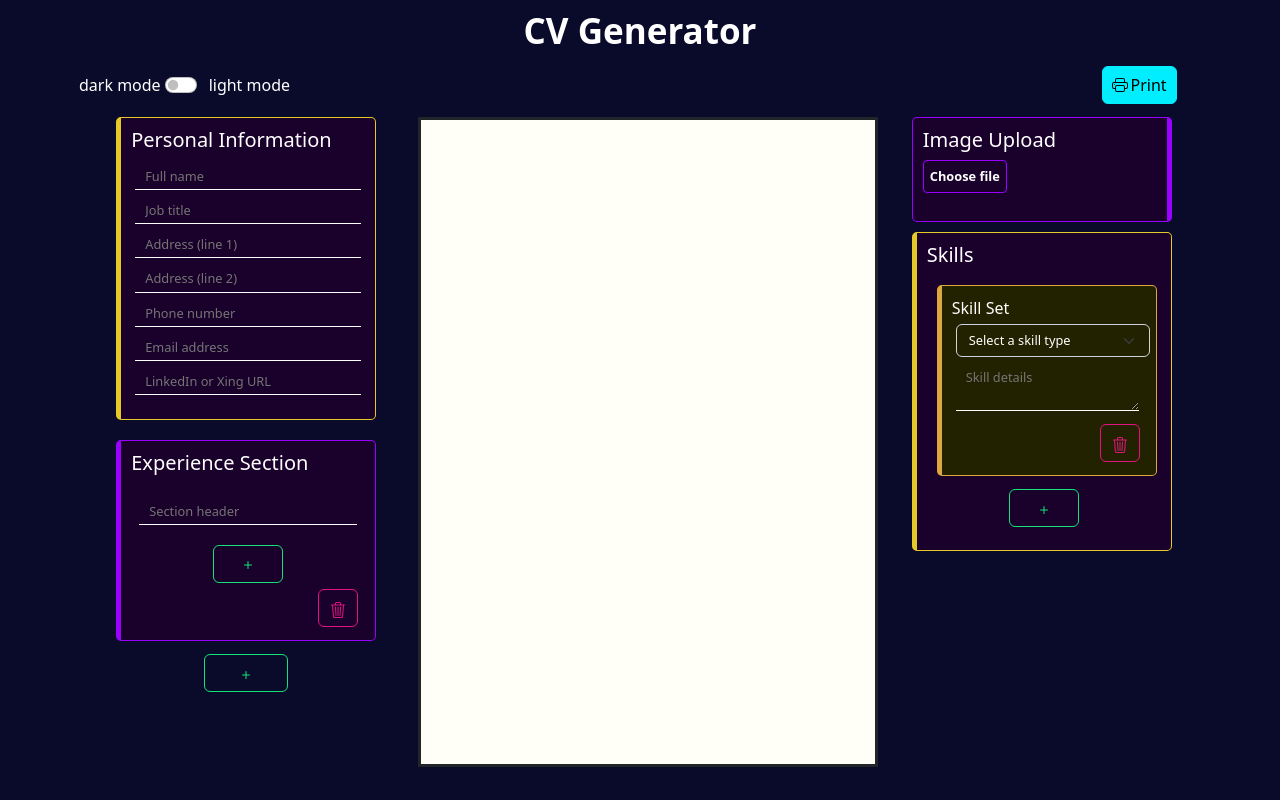
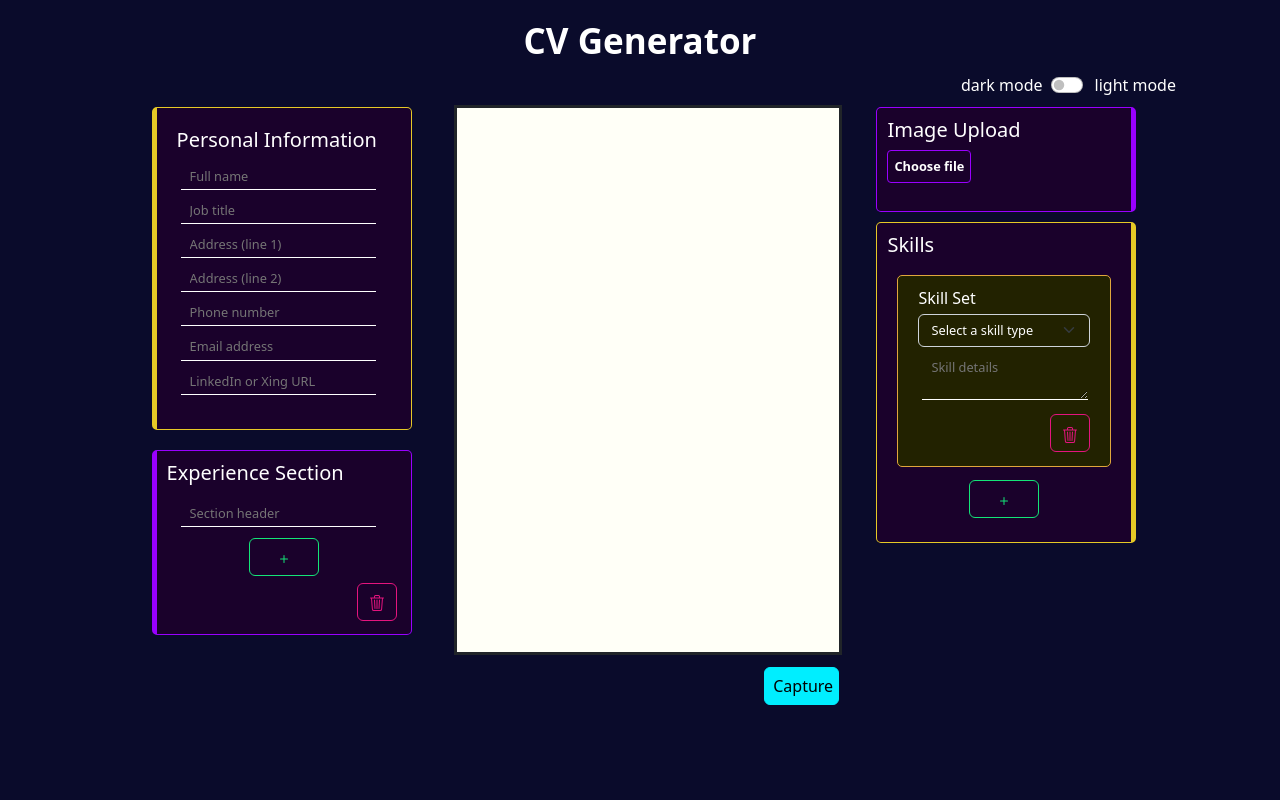
Before and after one commit to zaffiroblu/CV-Generator, a React (Create React App) app: page / in a window 1280 px wide. Built offline with nearby package versions, Linux system fonts and the light colour scheme.

Commit message:
Add a new method for printing CV, for now as a jpeg

```diff
--- a/package.json
+++ b/package.json
@@ -3,6 +3,7 @@
   "version": "0.1.0",
   "private": true,
   "dependencies": {
+    "@react-pdf/renderer": "^3.0.2",
     "@testing-library/jest-dom": "^5.16.5",
     "@testing-library/react": "^13.4.0",
     "@testing-library/user-event": "^13.5.0",
@@ -13,11 +14,13 @@
     "axios": "^1.2.1",
     "bootstrap": "^5.2.3",
     "bootstrap-icons": "^1.10.3",
+    "html2canvas": "^1.4.1",
     "react": "^18.2.0",
     "react-bootstrap": "^2.6.0",
     "react-bootstrap-icons": "^1.10.2",
     "react-dom": "^18.2.0",
     "react-scripts": "5.0.1",
+    "react-to-print": "^2.14.11",
     "sass": "^1.56.1",
     "typescript": "^4.9.3",
     "web-vitals": "^2.1.4"
@@ -47,6 +50,7 @@
     ]
   },
   "devDependencies": {
-    "@types/bootstrap": "^5.2.6"
+    "@types/bootstrap": "^5.2.6",
+    "@types/react-pdf": "^6.2.0"
   }
 }
--- a/src/App.scss
+++ b/src/App.scss
@@ -1,5 +1,5 @@
 :root {
-	--height-1: 650px;
+	--height-1: 550px;
 	--height-2: 100vh;
 	--width-1: 66%;
 
@@ -11,16 +11,16 @@
 	--img-upload-bg-col: #1a012b;
 	--details-bg-col: #222200;
 	--add-shadow-in-lite: none;
-	--scroll-bar-col: rgb(0, 238, 255);
-	--scroll-bar-col-active: #01fabc;
+	--scroll-bar-col: rgb(155 190 192);
+	--scroll-bar-col-active: rgb(0, 238, 255);
 
 	.light-theme {
 		--app-bg-col: rgb(252 252 245);
 		--text-col: black;
-		--personal-bg-col: #ffff;
+		--personal-bg-col: rgb(252 252 245);
 		--personal-border-col: #e6c926;
-		--img-upload-bg-col: #ffff;
-		--details-bg-col: #ffff;
+		--img-upload-bg-col: rgb(252 252 245);
+		--details-bg-col: rgb(252 252 245);
 		--add-shadow-in-lite: 2px 1px 12px -5px #000000;
 		--scroll-bar-col: rgb(120, 240, 248);
 		--scroll-bar-col-active: #7df8d9;
@@ -49,26 +49,6 @@
 	background: var(--scroll-bar-col-active);
 }
 
-@media print {
-	html {
-		font-size: 50px;
-	}
-
-	body * {
-		visibility: hidden;
-	}
-	#print-area,
-	#print-area * {
-		visibility: visible;
-	}
-	#print-area {
-		position: absolute;
-		left: 0px;
-		top: 0px;
-		border-style: none;
-	}
-}
-
 label {
 	font-size: 0.8rem;
 	color: var(--text-col);
@@ -91,7 +71,7 @@ img {
 
 #app-main {
 	background-color: var(--app-bg-col);
-	height: 100vh;
+	min-height: 100vh;
 	transition: 0.7s;
 }
 
@@ -100,6 +80,7 @@ img {
 	font-size: 35px;
 	font-weight: bold;
 	padding: 5px;
+	margin-top: 10px;
 }
 
 #theme-print-row {
@@ -109,7 +90,8 @@ img {
 }
 
 #input-area {
-	overflow: scroll;
+	overflow-y: scroll;
+	overflow-x: hidden;
 	height: calc(var(--height-1));
 	min-width: 250px;
 }
@@ -119,7 +101,6 @@ img {
 	width: calc(var(--height-1) * 0.707);
 	background-color: rgb(255 255 247);
 	margin: 2%;
-	padding: 5%;
 	border-style: solid;
 	word-break: break-word;
 }
@@ -127,93 +108,43 @@ img {
 #print-area {
 	height: calc(var(--height-1));
 	width: calc(var(--height-1) * 0.707);
+	padding: 20px;
 }
 
 #display-area-left {
 	width: 66%;
-	padding-right: 1rem;
+	margin: 10px;
+	margin-bottom: 15px;
 	overflow: hidden;
 }
 
 #display-area-right {
 	width: 33%;
+	margin: 10px;
 	overflow: hidden;
+}
+
+#delete-margin {
+	margin: 0px;
 }
 
 .btn {
 	margin: 0.2rem;
 }
 
-.CV-header {
-	font-size: 1.4rem;
-	font-weight: bold;
-}
-
-.CV-subheader {
-	font-size: 0.8rem;
-	margin-bottom: 1rem;
-}
-
-.classSidebarHeader {
-	font-size: 0.5rem;
-	margin-top: 0.5rem;
-	margin-bottom: 0.1rem;
-	font-weight: bold;
-}
-
-.classSidebarText {
-	font-size: 0.5rem;
-	margin-top: 0.1rem;
-	margin-bottom: 0.2rem;
-}
-
-.classExpDetailsText {
-	font-size: 0.5rem;
-	margin-top: 0.1rem;
-	margin-bottom: 0.5rem;
-}
-
-.classSectionHeader {
-	font-size: 0.7rem;
-	text-transform: uppercase;
-	font-family: Cambria, Cochin, Georgia, Times, 'Times New Roman', serif;
-	color: #474444;
-	font-weight: 400;
-	margin-bottom: 0.2rem;
-}
-
-.classEntryHeader {
-	font-size: 0.6rem;
-	font-weight: 600;
-	margin-top: 0.1rem;
-	margin-bottom: 0.1rem;
-}
-
-.classEntrySubheader {
-	font-size: 0.6rem;
-	margin-top: 0.1rem;
-	margin-bottom: 0.1rem;
-}
-
-.classEntryTimeline {
-	font-size: 0.4rem;
-	font-style: italic;
-	margin-top: 0.1rem;
-	margin-bottom: 0.1rem;
-}
+// Below is the CSS code for the input boxes.
 
 .per-contact-class {
 	color: var(--text-col);
 	width: 260px;
-	padding: 5px;
 	border: 1px solid var(--personal-border-col);
 	border-left: 5px solid var(--personal-border-col);
 	background: var(--personal-bg-col);
 	border-radius: 5px;
-	margin: 5px;
 	margin: 10px;
-	padding: 10px;
-	padding-bottom: 20px;
+	padding: 20px;
+	padding-right: 30px;
+	padding-bottom: 30px;
 	box-shadow: var(--add-shadow-in-lite);
 	transition: 0.7s;
 }
@@ -240,10 +171,9 @@ img {
 	width: 260px;
 	padding: 5px;
 	border: 1px solid var(--personal-border-col);
-	border-left: 5px solid var(--personal-border-col);
+	border-right: 5px solid var(--personal-border-col);
 	background: var(--personal-bg-col);
 	border-radius: 5px;
-	margin: 5px;
 	margin: 10px;
 	padding: 10px;
 	padding-bottom: 20px;
@@ -251,15 +181,18 @@ img {
 	transition: 0.7s;
 }
 
+.section-input-row {
+	padding-left: 10px;
+	padding-right: 20px;
+}
+
 .section-class {
 	color: var(--text-col);
 	width: 260px;
-	padding: 5px;
 	border: 1px solid #9900ff;
 	border-left: 5px solid #9900ff;
 	background: var(--img-upload-bg-col);
 	border-radius: 5px;
-	margin: 5px;
 	margin: 10px;
 	padding: 10px;
 	box-shadow: var(--add-shadow-in-lite);
@@ -267,15 +200,25 @@ img {
 }
 
 .experience-class {
-	width: 220px;
-	padding: 5px;
 	border: 1px solid #e0a73c;
-	border-left: 5px solid #e0a73c;
 	background: var(--details-bg-col);
 	border-radius: 5px;
-	margin: 5px;
 	margin: 10px;
 	padding: 10px;
+	padding-left: 20px;
+	padding-right: 20px;
+	box-shadow: var(--add-shadow-in-lite);
+	transition: 0.7s;
+}
+
+.skill-set-class {
+	border: 1px solid #e0a73c;
+	background: var(--details-bg-col);
+	border-radius: 5px;
+	margin: 10px;
+	padding: 10px;
+	padding-left: 20px;
+	padding-right: 20px;
 	box-shadow: var(--add-shadow-in-lite);
 	transition: 0.7s;
 }
@@ -283,6 +226,7 @@ img {
 .text-line {
 	background-color: transparent;
 	height: auto;
+	width: 96%;
 	font-size: 0.8rem;
 	color: var(--text-col);
 	outline: none;
@@ -291,25 +235,81 @@ img {
 	border-left: none;
 	border-right: none;
 	border-bottom: solid var(--text-col) 1px;
-	padding: 3px 10px;
+	padding: 3px 9px;
+	margin-left: 4px;
+}
+
+// This is for the layout of the CV
+.CV-header {
+	font-size: 1.3rem;
+	font-weight: bold;
+}
+
+.CV-subheader {
+	font-size: 0.7rem;
+	margin-bottom: 0.7rem;
+}
+
+.classSidebarHeader {
+	font-size: 7px;
+	margin-top: 0.4rem;
+	margin-bottom: 0.1rem;
+	font-weight: bold;
+}
+
+.classSidebarText {
+	font-size: 6px;
+	margin-bottom: 2px;
+}
+
+.classEntryGroup {
+	margin-bottom: 0.2rem;
+}
+
+.classSectionHeader {
+	font-size: 0.6rem;
+	text-transform: uppercase;
+	font-family: Cambria, Cochin, Georgia, Times, 'Times New Roman', serif;
+	color: #474444;
+	font-weight: 400;
+	margin-bottom: 0.1rem;
+}
+
+.classEntryHeader {
+	font-size: 8px;
+	font-weight: 700;
+	margin-bottom: 2px;
+}
+
+.classEntrySubheader {
+	font-size: 7px;
+	margin-bottom: 2px;
+}
+
+.classEntryTimeline {
+	font-size: 6px;
+	color: #474444;
+	font-style: italic;
+	margin-bottom: 2px;
+}
+
+.classExpDetailsText {
+	font-size: 7px;
+	margin-bottom: 2px;
 }
 
 .add-btn {
-	display: flex;
 	justify-content: center;
-	padding-top: 4px;
-	margin-left: 35%;
-	margin-right: 35%;
+	width: 70px;
 	box-shadow: var(--add-shadow-in-lite);
 }
 
+.delete-button-container {
+	padding-right: 10px;
+}
 .delete-btn {
-	display: flex;
 	justify-content: center;
 	width: 40px;
-	padding-top: 4px;
-	margin-left: 75%;
-	margin-right: 3%;
 	box-shadow: var(--add-shadow-in-lite);
 }
 
--- a/src/components/A_INPUT.tsx
+++ b/src/components/A_INPUT.tsx
@@ -109,11 +109,11 @@ export const A_INPUT = () => {
 				CV Generator
 			</div>
 			<div
-				className='d-flex justify-content-between align-items-center'
+				className='d-flex justify-content-end align-items-center'
 				id='theme-print-row'
 			>
 				<div className='d-flex'>
-					<div className='mx-1'>dark mode</div>
+					<div className='mx-2'>dark mode</div>
 					<Form>
 						<Form.Check
 							type='switch'
@@ -125,14 +125,6 @@ export const A_INPUT = () => {
 					</Form>
 					<div className='mx-1'>light mode</div>
 				</div>
-				<Button
-					className='d-flex justify-content-around align-items-center print-btn'
-					variant='info'
-					onClick={() => window.print()}
-				>
-					<Printer />
-					Print
-				</Button>
 			</div>
 			<div className='d-flex justify-content-center'>
 				<div className='d-flex flex-column mx-2' id='input-area'>
@@ -181,6 +173,7 @@ export const A_INPUT = () => {
 							)
 						)}
 					</div>
+					<div className='d-flex justify-content-center align-item-center'>
 						<Button
 							variant='outline-success add-btn'
 							onClick={() =>
@@ -189,6 +182,7 @@ export const A_INPUT = () => {
 						>
 							<Plus />
 						</Button>
+					</div>
 				</div>
 				<B_CV_PREVIEW {...inputData} />
 				<div id='input-area'>
@@ -223,10 +217,14 @@ export const A_INPUT = () => {
 								/>
 							)
 						)}
+						<div className='d-flex justify-content-center align-item-center'>
 							<Button
 								variant='outline-success add-btn'
 								onClick={() =>
-								addItemsToArray([skillDataGroup], 'skillData')
+									addItemsToArray(
+										[skillDataGroup],
+										'skillData'
+									)
 								}
 							>
 								<Plus />
@@ -235,6 +233,7 @@ export const A_INPUT = () => {
 					</div>
 				</div>
 			</div>
+		</div>
 	);
 };
 
--- /dev/null
+++ b/src/components/B2_PRINT_COMPONENT.tsx
@@ -0,0 +1,42 @@
+import { CVDataType } from './B_CV_PREVIEW';
+import C_PER_DATA_DISPLAY from './C_PER_DATA_DISPLAY';
+import C_CONTACT_DISPLAY from './C_CONTACT_DISPLAY';
+import C_SKILLS_DISPLAY from './C_SKILLS_DISPLAY';
+import C_SECTION_DISPLAY from './C_SECTION_DISPLAY';
+import C_IMAGE_DISPLAY from './C_IMAGE_DISPLAY';
+
+export const B2_PRINT_COMPONENT = (props: CVDataType) => {
+	return (
+		<div>
+			<div className='d-flex flex-row' id='print-area'>
+				<div
+					className='d-flex flex-column align-items-start'
+					id='display-area-left'
+				>
+					<C_PER_DATA_DISPLAY {...props.personalData} />
+					{props.sections.map((sectionDataItem, sectionDataIndex) => (
+						<C_SECTION_DISPLAY
+							key={sectionDataIndex}
+							{...sectionDataItem}
+						/>
+					))}
+				</div>
+				<div
+					className='d-flex flex-column align-items-start'
+					id='display-area-right'
+				>
+					{props.imageData.image !== '' ? (
+						<C_IMAGE_DISPLAY {...props.imageData} />
+					) : null}
+					<C_CONTACT_DISPLAY {...props.contactData} />
+					{props.skillData.map((skillDataItem, skillDataIndex) => (
+						<C_SKILLS_DISPLAY
+							key={skillDataIndex}
+							{...skillDataItem}
+						/>
+					))}
+				</div>
+			</div>
+		</div>
+	);
+};
--- a/src/components/B_CV_PREVIEW.tsx
+++ b/src/components/B_CV_PREVIEW.tsx
@@ -1,16 +1,14 @@
-import React from 'react';
-import C_PER_DATA_DISPLAY from './C_PER_DATA_DISPLAY';
-import C_CONTACT_DISPLAY from './C_CONTACT_DISPLAY';
-import C_SKILLS_DISPLAY from './C_SKILLS_DISPLAY';
-import C_SECTION_DISPLAY from './C_SECTION_DISPLAY';
-import C_IMAGE_DISPLAY from './C_IMAGE_DISPLAY';
+import React, { useRef } from 'react';
 import { PersonalData } from './B_PER_DATA_INPUT';
 import { ContactData } from './B_CONTACT_INPUT';
 import { SkillsData } from './B_SKILLS_INPUT';
 import { SectionData } from './B_SECTION_INPUT';
 import { ImageData } from './B_IMAGE_UPLOAD';
+import { B2_PRINT_COMPONENT } from './B2_PRINT_COMPONENT';
+import exportAsImage from './exportAsImage';
+import Button from 'react-bootstrap/Button';
 
-type propsFromParent = {
+export type CVDataType = {
 	personalData: PersonalData;
 	contactData: ContactData;
 	skillData: SkillsData[];
@@ -18,56 +16,26 @@ type propsFromParent = {
 	imageData: ImageData;
 };
 
-function B_CV_PREVIEW({
-	personalData,
-	contactData,
-	skillData,
-	sections,
-	imageData,
-}: propsFromParent) {
+function B_CV_PREVIEW(props: CVDataType) {
+	const exportRef = useRef() as React.MutableRefObject<HTMLInputElement>;
 	return (
 		<div>
-			<div className='d-flex flex-row mx-4' id='display-area'>
-				<div className='d-flex flex-row' id='print-area'>
-					<div
-						className='d-flex flex-column align-items-start m-2'
-						id='display-area-left'
-					>
-						<C_PER_DATA_DISPLAY {...personalData} />
-						{sections.map((sectionDataItem, sectionDataIndex) => (
-							<C_SECTION_DISPLAY
-								key={sectionDataIndex}
-								{...sectionDataItem}
-							/>
-						))}
-					</div>
-					<div
-						className='d-flex flex-column align-items-start m-2'
-						id='display-area-right'
-					>
-						{imageData.image !== '' ? (
-							<C_IMAGE_DISPLAY {...imageData} />
-						) : null}
-						<C_CONTACT_DISPLAY {...contactData} />
-						{skillData.map((skillDataItem, skillDataIndex) => (
-							<C_SKILLS_DISPLAY
-								key={skillDataIndex}
-								{...skillDataItem}
-							/>
-						))}
-					</div>
-				</div>
+			<div
+				className='d-flex flex-row mx-4'
+				id='display-area'
+				ref={exportRef}
+			>
+				<B2_PRINT_COMPONENT {...props} />
 			</div>
-			{/* {data.skillHeader === 'Custom' ? (
-				<div className='d-flex flex-row mx-2' id='display-area'>
-					<div
-						className='d-flex flex-column align-items-start m-2'
-						id='display-area-left'
-					>
-						<C_PER_DATA_DISPLAY {...personalData} />
-					</div>
-				</div>
-			) : null} */}
+			<div className='d-flex flex-row justify-content-end mx-4'>
+				<Button
+					className='d-flex justify-content-around align-items-center print-btn'
+					variant='info'
+					onClick={() => exportAsImage(exportRef.current, 'print')}
+				>
+					Capture
+				</Button>
+			</div>
 		</div>
 	);
 }
--- a/src/components/B_SECTION_INPUT.tsx
+++ b/src/components/B_SECTION_INPUT.tsx
@@ -28,15 +28,20 @@ export const B_SECTION_INPUT = ({
 		<>
 			<div className='d-flex flex-column section-class'>
 				<h5>Experience Section</h5>
+				<div className='section-input-row'>
 					<input
-					className='m-2 my-3 text-line'
+						className='my-2 text-line'
+						id='narrow-section-input'
 						type='text'
 						value={sectionData.sectionHeader}
 						placeholder='Section header'
 						onChange={(event) => {
-						updateSection({ sectionHeader: event.target.value });
+							updateSection({
+								sectionHeader: event.target.value,
+							});
 						}}
 					></input>
+				</div>
 				{sectionData.experience.map(
 					(experienceDataItem, experienceDataIndex) => (
 						<B2_EXPERIENCE_INPUT
@@ -72,6 +77,7 @@ export const B_SECTION_INPUT = ({
 						/>
 					)
 				)}
+				<div className='d-flex justify-content-center align-item-center'>
 					<Button
 						variant='outline-success add-btn'
 						onClick={() =>
@@ -85,6 +91,7 @@ export const B_SECTION_INPUT = ({
 					>
 						<Plus />
 					</Button>
+				</div>
 				<div className='d-flex justify-content-end delete-btn-container'>
 					<Button
 						variant='outline-danger delete-btn'
--- a/src/components/B_SKILLS_INPUT.tsx
+++ b/src/components/B_SKILLS_INPUT.tsx
@@ -18,15 +18,16 @@ export const B_SKILLS_INPUT = ({
 }) => {
 	return (
 		<>
-			<div className='experience-class'>
+			<div className='skill-set-class'>
 				<div>Skill Set</div>
 				<select
-					className='form-select m-1'
+					className='form-select my-1'
 					aria-label='Default select example'
 					onChange={(event) => {
 						changeData({ skillHeader: event.target.value });
 					}}
 					value={data.skillHeader}
+					id='narrow'
 				>
 					<option value=''>Select a skill type</option>
 					<option value='Industry Skills'>Industry Skills</option>
@@ -38,7 +39,7 @@ export const B_SKILLS_INPUT = ({
 				</select>
 				{data.skillHeader === 'Custom' ? (
 					<input
-						className='m-1 text-line'
+						className='my-1 text-line'
 						type='text'
 						value={data.customSkillHeader}
 						placeholder='Skill header'
@@ -50,16 +51,17 @@ export const B_SKILLS_INPUT = ({
 					></input>
 				) : null}
 				<textarea
-					className='m-1 text-line'
+					className='my-1 text-line'
 					value={data.skillDetails}
 					placeholder='Skill details'
 					onChange={(event) => {
 						changeData({ skillDetails: event.target.value });
 					}}
 				></textarea>
-				<div className='d-flex justify-content-end delete-btn-container'>
+				<div className='d-flex justify-content-end delete-btn-container my-1'>
 					<Button
 						variant='outline-danger delete-btn'
+						id='delete-margin'
 						onClick={() => deleteData()}
 					>
 						<Trash3 />
--- a/src/components/C_IMAGE_DISPLAY.tsx
+++ b/src/components/C_IMAGE_DISPLAY.tsx
@@ -7,7 +7,7 @@ type propsFromParent = {
 function C_IMAGE_DISPLAY({ image }: propsFromParent) {
 	return (
 		<div>
-			<img src={image} height='100px' width='100px' alt='Profile' />
+			<img src={image} height='75px' width='75px' alt='Profile' />
 		</div>
 	);
 }
--- a/src/components/C_PER_DATA_DISPLAY.tsx
+++ b/src/components/C_PER_DATA_DISPLAY.tsx
@@ -5,8 +5,8 @@ type propsFromParent = { name?: string; title?: string };
 function C_PER_DATA_DISPLAY({ name, title }: propsFromParent) {
 	return (
 		<div>
-			<h2 className='CV-header'>{name}</h2>
-			<h5 className='CV-subheader'>{title}</h5>
+			<div className='CV-header'>{name}</div>
+			<div className='CV-subheader'>{title}</div>
 		</div>
 	);
 }
--- /dev/null
+++ b/src/components/exportAsImage.js
@@ -0,0 +1,22 @@
+import html2canvas from 'html2canvas';
+
+const exportAsImage = async (el, imageFileName) => {
+	const canvas = await html2canvas(el, { scale: 5 });
+	const image = canvas.toDataURL('image/jpeg', 1.0);
+	downloadImage(image, imageFileName);
+};
+const downloadImage = (blob, fileName) => {
+	const fakeLink = window.document.createElement('a');
+	fakeLink.style = 'display:none;';
+	fakeLink.download = fileName;
+
+	fakeLink.href = blob;
+
+	document.body.appendChild(fakeLink);
+	fakeLink.click();
+	document.body.removeChild(fakeLink);
+
+	fakeLink.remove();
+};
+
+export default exportAsImage;
```
Also changed, not shown: src/components/B2_EXPERIENCE_INPUT.tsx (+4 -4 lines), src/components/C_EXPERIENCE_DISPLAY.tsx (+5 -5 lines), 1 other file (tests, documents, lock files or other folders). Lines whose indentation alone changed are shown as unchanged.
